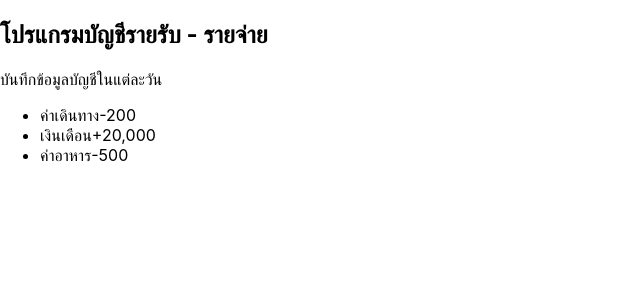
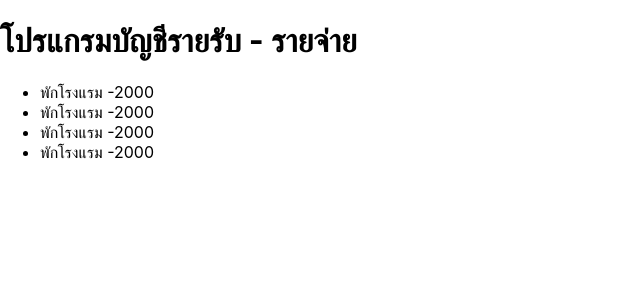
Before and after one commit to Mayochiki03/React-basic, a React (Create React App) app: page / in a window 1280 px wide. Shown: the top 300 px of the page, without its empty margins (0-640 px from the left). Built offline with nearby package versions, Linux system fonts and the light colour scheme.

Commit message:
External Component

```diff
--- a/src/App.js
+++ b/src/App.js
@@ -1,19 +1,14 @@
 import React from 'react';
+import Transaction from './components/Transaction';
+import Item from './components/Item';
 
+const Title = () => <h1> โปรแกรมบัญชีรายรับ - รายจ่าย</h1>
 function App() {
   return (
-    <React.Fragment>
-      <article>
-      <h1> โปรแกรมบัญชีรายรับ - รายจ่าย</h1>
-          <p>บันทึกข้อมูลบัญชีในแต่ละวัน</p>
-          <ul>
-            <li>ค่าเดินทาง<span>-200</span> </li>
-            <li>เงินเดือน<span>+20,000</span> </li>
-            <li>ค่าอาหาร<span>-500</span> </li>
-          </ul>
-
-      </article>
-    </React.Fragment>
+    <div>
+      <Title />
+      <Transaction />
+    </div>
   );
 }
 
--- /dev/null
+++ b/src/components/Item.js
@@ -0,0 +1,9 @@
+const Item = () => {
+    return (
+        <li>พักโรงแรม <span>-2000</span> </li>
+    );
+
+
+
+}
+export default Item;
--- /dev/null
+++ b/src/components/Transaction.js
@@ -0,0 +1,15 @@
+import Item from "./Item";
+const Transaction = () => {
+    return (
+      <ul>
+        <Item/>
+        <Item/>
+        <Item/>
+        <Item/>
+
+      </ul>
+    );
+
+
+  }
+  export default Transaction;
```
